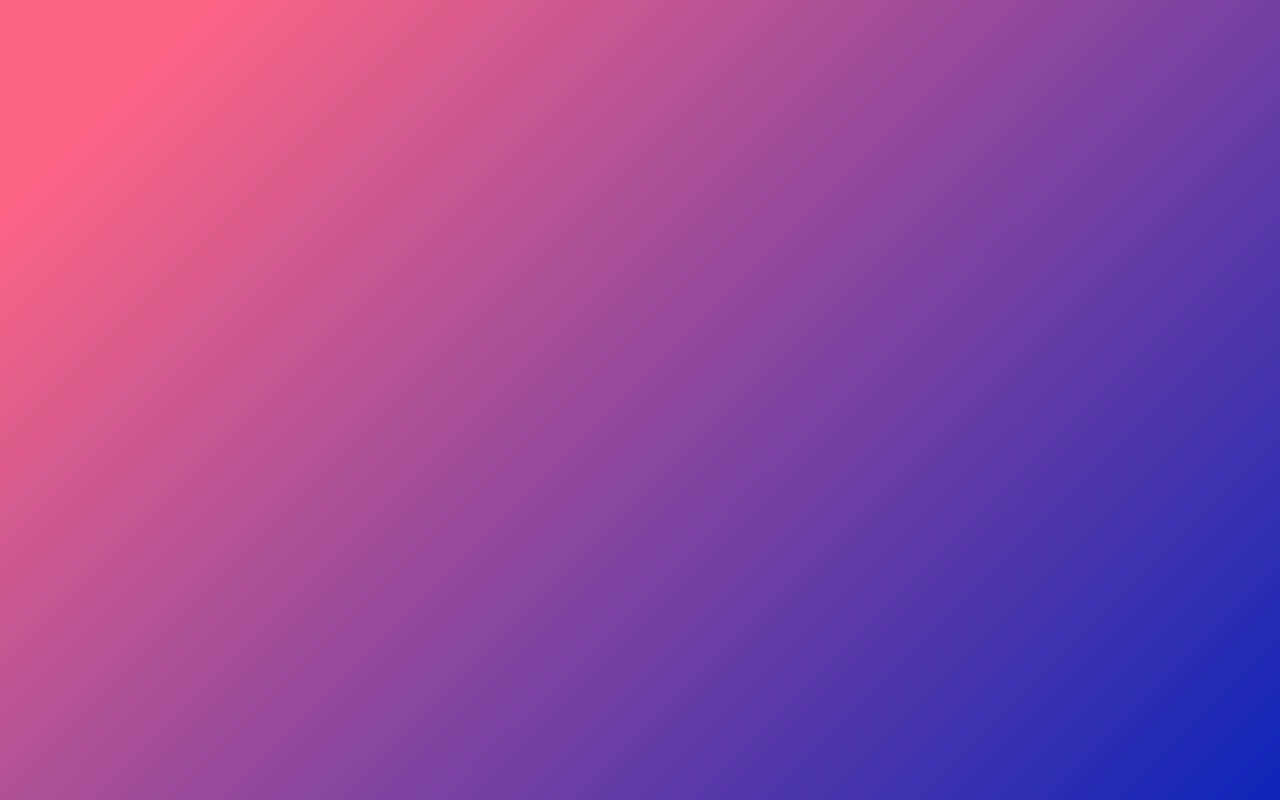
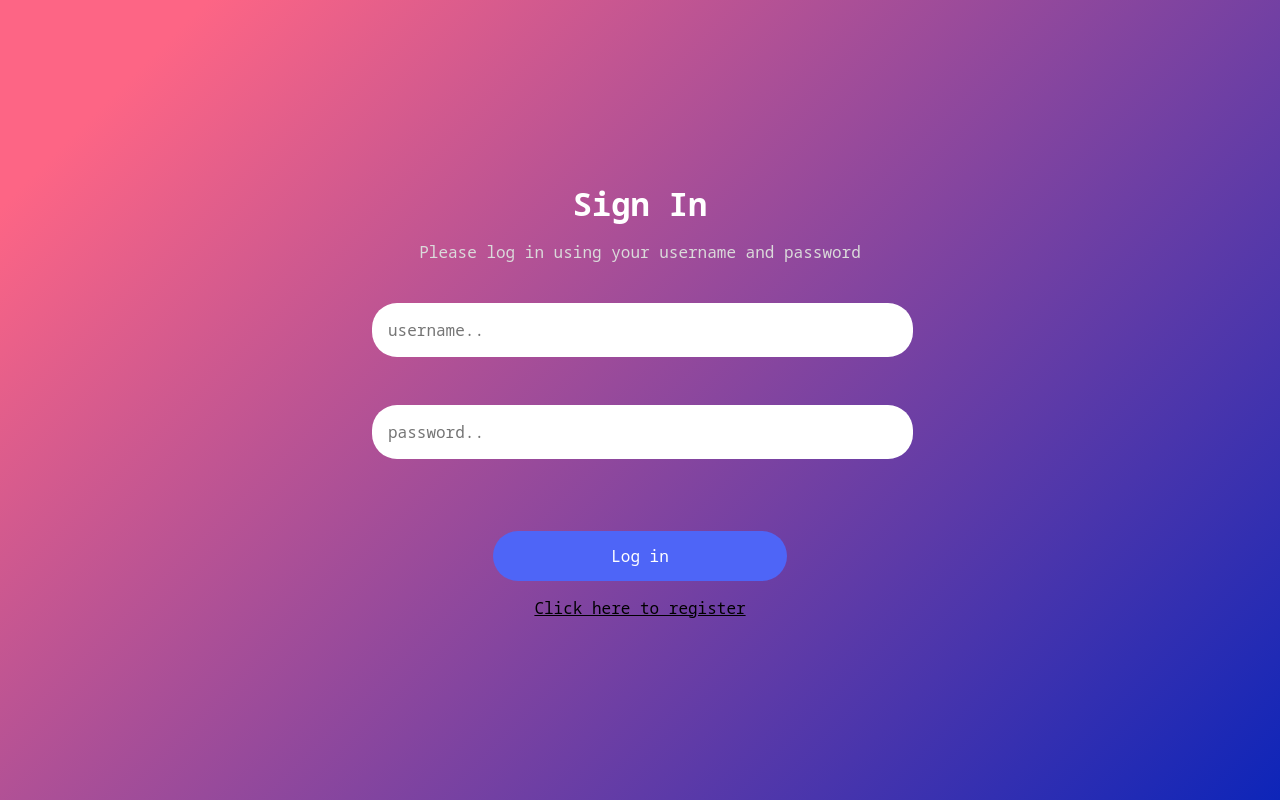
Before and after one commit to TVT21SPOWebR10/React_ClimateChangeApp, a React (Create React App) app in the folder client/: page /Login in a window 1280 px wide. Before the commit this address had no page. Built offline with nearby package versions, Linux system fonts and the light colour scheme.

Commit message:
login ja register backend done 90%

```diff
--- a/client/src/App.js
+++ b/client/src/App.js
@@ -8,7 +8,7 @@ function App() {
   return (
     <div className="App">
       <Routes>
-        <Route path='/' element={<Login/>} />
+        <Route path='/Login' element={<Login/>} />
         <Route path='/Register' element={<Register />} />
       </Routes>
     </div>
--- a/client/src/components/Login.jsx
+++ b/client/src/components/Login.jsx
@@ -2,8 +2,28 @@ import React from 'react'
 import "./login.css"
 import Register from './Register';
 import { Link } from 'react-router-dom';
+import { useState } from 'react';
+import axios from 'axios';
 
 const Login = () => {
+
+    const [usernameLog, setusernameLog] = useState('');
+    const [passwordLog, setpasswordLog] = useState('');
+
+    const [loginStatus, setloginStatus] = useState('');
+
+    const loggaainee = e => {
+
+        e.preventDefault();
+
+        axios.post("http://localhost:3001/api/login", {
+            username: usernameLog,
+            password: passwordLog,
+        }).then((response) => {
+            setloginStatus(response.data.message);
+            console.log(response.data);
+        });
+    };
 
     return (
         <div>
@@ -11,14 +31,24 @@ const Login = () => {
         <p className="subtitle">Please log in using your username and password</p>
         <form>
             <div className="inputs_container">
-                <input type="text" placeholder="username.."/>
-                <input type="password" placeholder="password.."/>
+
+                <input type="text" placeholder="username.." onChange={(e)=>{
+                        setusernameLog(e.target.value)
+                    }}/>
+
+                <input type="password" placeholder="password.." onChange={(e)=>{
+                        setpasswordLog(e.target.value)
+                    }}/>
+
             </div>
-            <button className="login_button" type="submit">Log in</button>
+            <button onClick={loggaainee} className="login_button" type="submit">Log in</button>
         </form>
         <div className="link_container">
           <Link className="Register" to="/register">Click here to register</Link>
         </div>
+                    <div className="loginstatus">
+                    <h1 id="loginshake">{loginStatus}</h1>
+                    </div>
         </div>
 
     );
--- a/client/src/components/Register.jsx
+++ b/client/src/components/Register.jsx
@@ -1,7 +1,7 @@
 import React from 'react'
 import "./login.css"
 import { Link } from 'react-router-dom';
-import axios from 'axios'
+import axios from 'axios';
 import { useState } from 'react';
 
 const Register = () => {
@@ -37,7 +37,7 @@ const Register = () => {
                 <button onClick={signUp} className="login_button">Create user</button>
             </form>
             <div className="link_container">
-                <Link className="Register" to="/">Already have an account? Click here</Link>
+                <Link className="Register" to="/login">Already have an account? Click here</Link>
             </div>
         </div>
 
--- a/client/src/components/login.css
+++ b/client/src/components/login.css
@@ -67,3 +67,7 @@
         margin-bottom: 3rem;
     }
 }
+
+.loginstatus{
+    color: white;
+}
```
Also changed, not shown: 1 other file (tests, documents, lock files or other folders).
